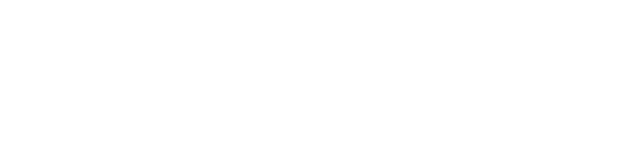
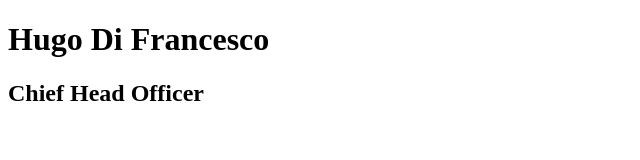
Before and after one commit to HugoDF/codingandcookies1, a plain HTML site: page cv.html in a window 1280 px wide. Shown: the whole page, without its empty margins (0-640 px from the left). Drawn offline with Linux system fonts and the light colour scheme.

Commit message:
add header element and header content

```diff
--- a/cv.html
+++ b/cv.html
@@ -5,6 +5,9 @@
     <title>CV - YOUR NAME</title>
   </head>
   <body>
-
+    <header>
+      <h1>Hugo Di Francesco</h1>
+      <h2>Chief Head Officer</h2>
+    </header>
   </body>
 </html>
```
